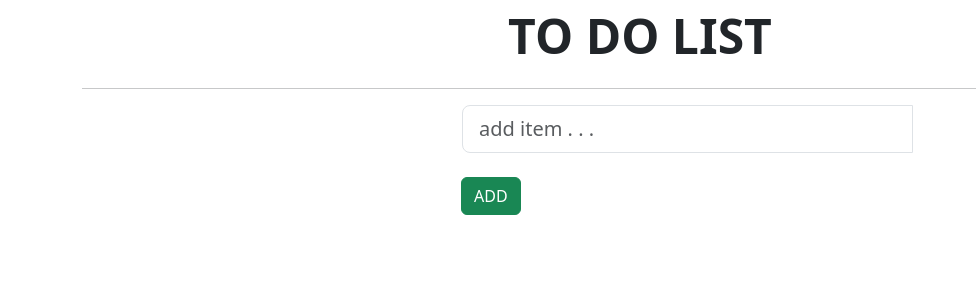
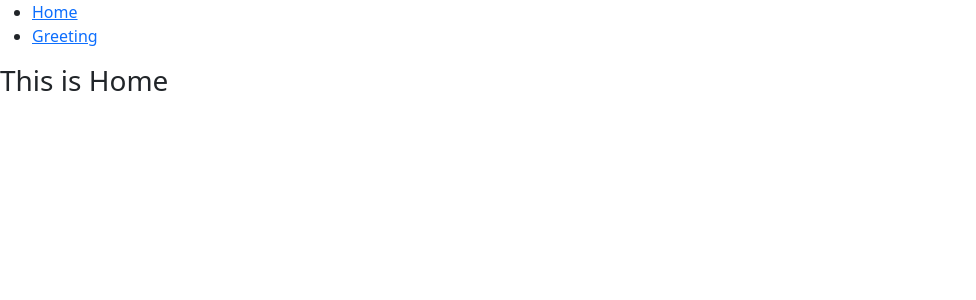
Before and after one commit to nikunjjadav123/myfirstreact, a React (Create React App) app: page / in a window 1280 px wide. Shown: the top 300 px of the page, without its empty margins (0-976 px from the left). Built offline with nearby package versions, Linux system fonts and the light colour scheme.

Commit message:
Routes Related Changes in App.js and Created some Components

```diff
--- a/src/App.js
+++ b/src/App.js
@@ -1,148 +1,21 @@
+import './App.css'
+import React from 'react';
 
-import React, { useEffect, useState , Component  } from "react";
-import './App.css';
-import Container from "react-bootstrap/Container";
-import Row from "react-bootstrap/Row";
-import Col from "react-bootstrap/Col";
-import Button from "react-bootstrap/Button";
-import InputGroup from "react-bootstrap/InputGroup";
-import FormControl from "react-bootstrap/FormControl";
-import ListGroup from "react-bootstrap/ListGroup";
-// import { Container, Row, Col, Button , Accordion , Card , Alert , Badge , Breadcrumb ,Collapse , Ratio } from 'react-bootstrap';
-import LoginForm from './LoginForm';
+import { BrowserRouter, Route, Routes } from 'react-router-dom';
+import Layout from './Pages/Layout';
+import Home from './Pages/Home';
+import Greeting from './Pages/Greeting';
 
-
-class App extends Component {
-  constructor(props) {
-      super(props);
-
-      this.state = {
-          userInput: "",
-          list: [],
-      };
-  }
-
-  updateInput(value) {
-      this.setState({
-          userInput: value,
-      });
-  }
-
-  addItem() {
-      if (this.state.userInput !== "") {
-          const userInput = {
-
-              id: Math.random(),
-
-              value: this.state.userInput,
-          };
-
-          const list = [...this.state.list];
-          list.push(userInput);
-
-          this.setState({
-              list,
-              userInput: "",
-          });
-      }
-  }
-
-  deleteItem(key) {
-      const list = [...this.state.list];
-      const updateList = list.filter((item) => item.id !== key);
-      this.setState({
-          list: updateList,
-      });
-  }
-
-  editItem = (index) => {
-    const todos = [...this.state.list];
-    const editedTodo = prompt('Edit the todo:');
-    if (editedTodo !== null && editedTodo.trim() !== '') {
-      let updatedTodos = [...todos]
-      updatedTodos[index].value= editedTodo
-      this.setState({
-        list: updatedTodos,
-    });
-    }
-  }
-
-  render() {
-      return (
-          <Container>
-              <Row
-                  style={{
-                      display: "flex",
-                      justifyContent: "center",
-                      alignItems: "center",
-                      fontSize: "3rem",
-                      fontWeight: "bolder",
-                  }}
-              >
-                  TO DO LIST
-              </Row>
-
-              <hr />
-              <Row>
-                  <Col md={{ span: 5, offset: 4 }}>
-                      <InputGroup className="mb-3">
-                          <FormControl
-                              placeholder="add item . . . "
-                              size="lg"
-                              value={this.state.userInput}
-                              onChange={(item) =>
-                                  this.updateInput(item.target.value)
-                              }
-                              aria-label="add something"
-                              aria-describedby="basic-addon2"
-                          />
-                          <InputGroup>
-                              <Button
-                                  variant="success"
-                                  className="mt-4"
-                                  onClick={() => this.addItem()}
-                              >
-                                  ADD
-                              </Button>
-                          </InputGroup>
-                      </InputGroup>
-                  </Col>
-              </Row>
-              <Row>
-                  <Col md={{ span: 5, offset: 4 }}>
-                      <ListGroup>
-                          {/* map over and print items */}
-                          {this.state.list.map((item, index) => {
-                              return (
-                                <div key = {index} >
-                                  <ListGroup.Item
-                                      variant="dark"
-                                      action
-                                      style={{display:"flex",
-                                              justifyContent:'space-between'
-                                    }}
-                                  >
-                                      {item.value}
-                                      <span>
-                                      <Button style={{marginRight:"10px"}}
-                                      variant = "light"
-                                      onClick={() => this.deleteItem(item.id)}>
-                                        Delete
-                                      </Button>
-                                      <Button variant = "light"
-                                      onClick={() => this.editItem(index)}>
-                                        Edit
-                                      </Button>
-                                      </span>
-                                  </ListGroup.Item>
-                                </div>
-                              );
-                          })}
-                      </ListGroup>
-                  </Col>
-              </Row>
-          </Container>
-      );
-  }
+function App() {
+   return (
+      <BrowserRouter>
+         <Routes>
+            <Route path="/" element={<Layout />}>
+               <Route index element={<Home />} />
+               <Route path="greet" element={<Greeting />} />
+            </Route>
+         </Routes>
+      </BrowserRouter>
+   );
 }
 export default App;
--- /dev/null
+++ b/src/Pages/Greeting.js
@@ -0,0 +1,4 @@
+function Greeting() {
+    return <h3>This Is Greeting</h3>
+ }
+ export default Greeting;
--- /dev/null
+++ b/src/Pages/Home.js
@@ -0,0 +1,4 @@
+function Home() {
+    return <h3>This is Home</h3>
+ }
+ export default Home
--- /dev/null
+++ b/src/Pages/Layout.js
@@ -0,0 +1,19 @@
+import { Outlet, Link } from "react-router-dom";
+function Layout() {
+   return (
+      <>
+         <nav>
+            <ul>
+               <li>
+                  <Link to="/">Home</Link>
+               </li>
+               <li>
+                  <Link to="/greet">Greeting</Link>
+               </li>
+            </ul>
+         </nav>
+         <Outlet />
+      </>
+   )
+}
+export default Layout;
```
